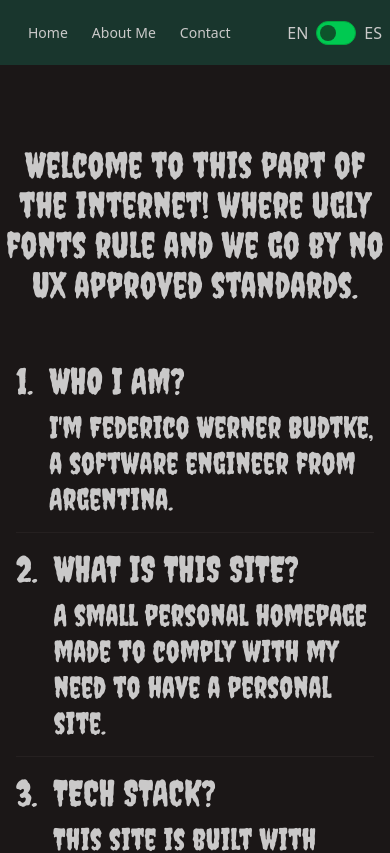
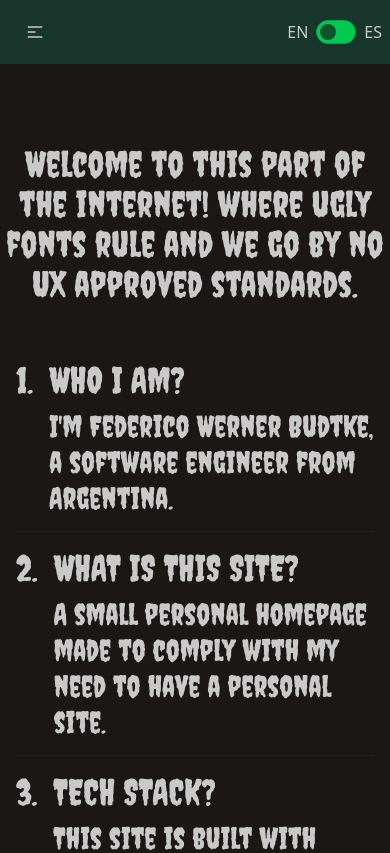
Before and after one commit to WernerBudtke/fwbudtke-dev-ar, a React (Vite) app: page / in a window 390 px wide. Shown: the top 853 px of the page. Built offline with nearby package versions, Linux system fonts and the light colour scheme.

Commit message:
feature: mobile hamburger menu

```diff
--- a/src/components/Header.tsx
+++ b/src/components/Header.tsx
@@ -7,13 +7,46 @@ const Header = () => {
   const { t } = useTranslation();
 
   return (
-    <header className="navbar bg-neutral flex justify-between flex-wrap">
-      <nav className="flex items-center gap-2">
+    <header className="navbar bg-neutral flex justify-between">
+      <div className="navbar-start">
+        <div className="dropdown sm:hidden">
+          <Link to="/" role="button" tabIndex={0} className="btn btn-ghost">
+            <svg
+              xmlns="http://www.w3.org/2000/svg"
+              className="h-5 w-5"
+              fill="none"
+              viewBox="0 0 24 24"
+              stroke="currentColor"
+            >
+              <path
+                stroke-linecap="round"
+                stroke-linejoin="round"
+                stroke-width="2"
+                d="M4 6h16M4 12h8m-8 6h16"
+              />
+            </svg>
+          </Link>
+          <nav tabIndex={-1}>
+            <ul className="menu menu-sm dropdown-content z-1 shadow bg-accent-content rounded-box w-52 gap-2">
+              <li>
+                <Link to="/">{t('navigationLinkHome')}</Link>
+              </li>
+              <li>
+                <Link to="/about">{t('navigationLinkAbout')}</Link>
+              </li>
+              <li>
+                <Link to="/contact">{t('navigationLinkContact')}</Link>
+              </li>
+            </ul>
+          </nav>
+        </div>
         <div className="hidden sm:block">
-          <Link to="/" className="btn btn-base text-primary text-2xl ">
+          <Link to="/" className="btn btn-base text-primary text-2xl" role="button">
             <Typography as="h1">F. W. BUDTKE</Typography>
           </Link>
         </div>
+      </div>
+      <nav className="navbar-center hidden sm:flex">
         <ul className="menu menu-horizontal">
           <li>
             <Link to="/">{t('navigationLinkHome')}</Link>
@@ -26,7 +59,9 @@ const Header = () => {
           </li>
         </ul>
       </nav>
-      <LanguageSelector />
+      <div className="navbar-end">
+        <LanguageSelector />
+      </div>
     </header>
   );
 };
```
